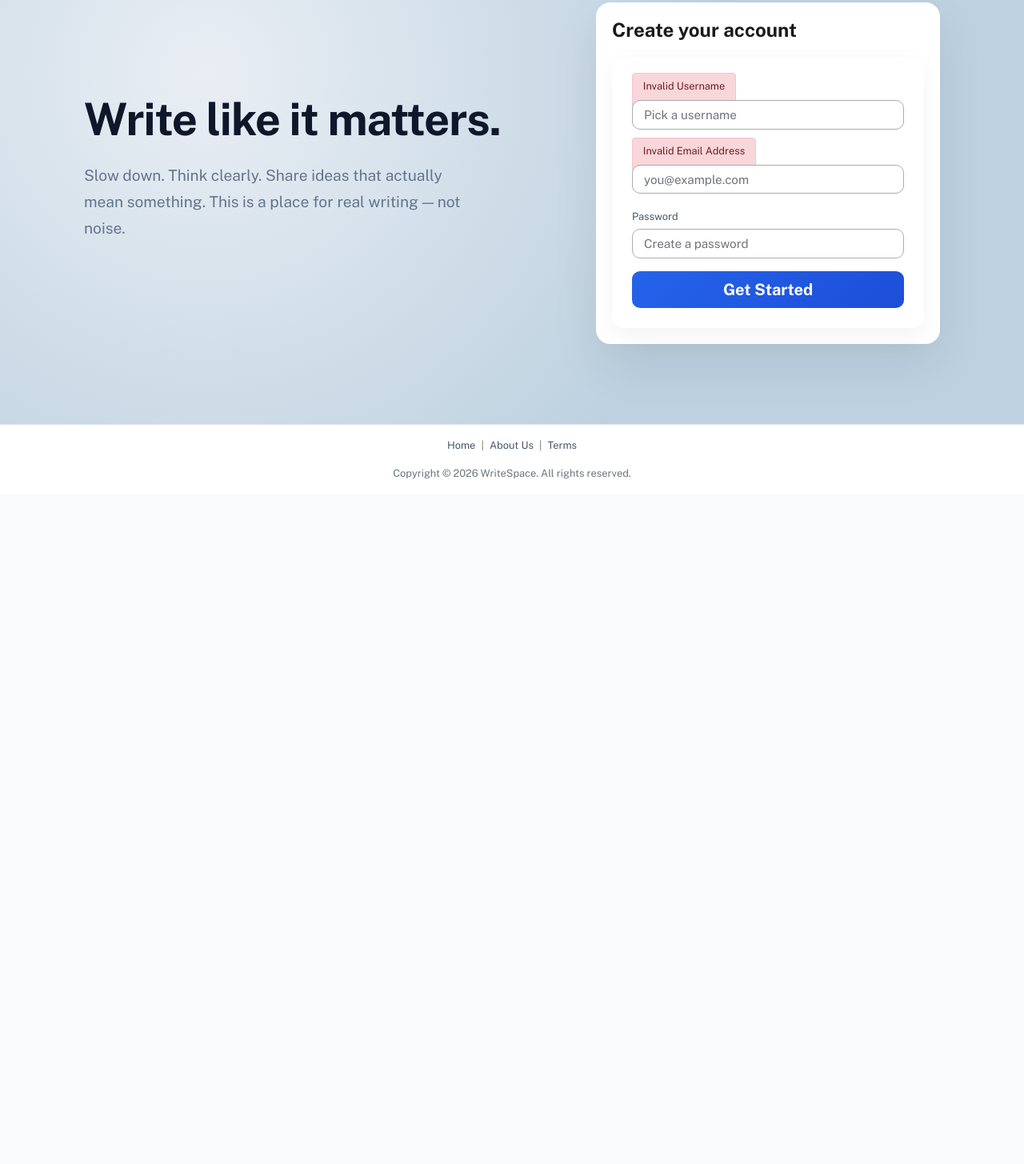
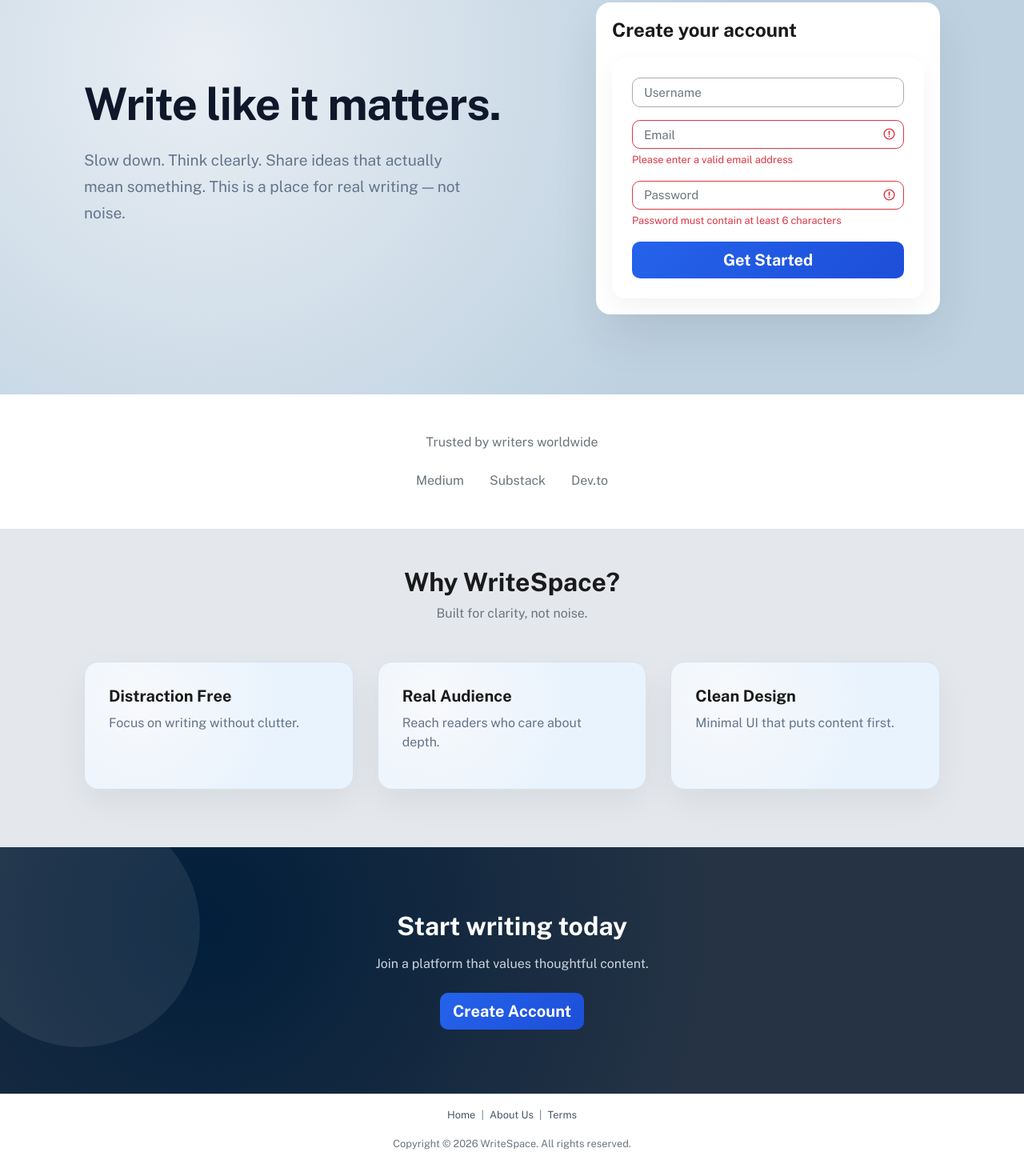
Before and after one commit to anilbegin/react-basic-resource, a plain HTML site: page html-templates/index.html in a window 1280 px wide. Shown: the part 165-1620 px from the top of the page at 80% size. Before the commit the page ends 800 px from the top, so only its background shows below. Drawn offline with nearby package versions, Linux system fonts and the light colour scheme.

Commit message:
improved UI, added social section and CTA

```diff
--- a/html-templates/index.html
+++ b/html-templates/index.html
@@ -10,7 +10,7 @@
     <link rel="stylesheet" href="main.css" />
   </head>
   <body>
-    <header class="header-bar">
+    <header class="header-bar" id="top">
       <div class="container d-flex flex-column flex-md-row align-items-center p-3">
         <h4 class="my-0 mr-md-auto font-weight-normal">
           <a href="index.html" class="text-white">
@@ -49,40 +49,35 @@
           </div>
 
           <!-- RIGHT FORM -->
+
           <div class="hero-card">
             <h4>Create your account</h4>
 
             <form>
               <div class="form-group">
-                <label for="username-register" class="text-muted mb-1">
-                  <small>Username</small>
-                </label>
-                <input class="form-control" type="text" placeholder="Pick a username" />
-                <div class="alert alert-danger small liveValidateMessage liveValidateMessage--visible">
-                  Invalid Username
+                <input class="form-control" type="text" placeholder="Username" />
+                <div class="invalid-feedback">
+                  Username must contain atleast 4 characters
                 </div>
               </div>
 
               <div class="form-group">
-                <label for="email-register" class="text-muted mb-1">
-                  <small>Email</small>
-                </label>
-                <input class="form-control" type="email" placeholder="you@example.com" />
-                <div class="alert alert-danger small liveValidateMessage liveValidateMessage--visible">
-                  Invalid Email Address
+                <input class="form-control is-invalid" type="email" placeholder="Email" />
+                <div class="invalid-feedback">
+                  Please enter a valid email address
                 </div>
               </div>
 
               <div class="form-group">
-                <label for="password-register" class="text-muted mb-1">
-                  <small>Password</small>
-                </label>
-                <input class="form-control" type="password" placeholder="Create a password" />
+                <input class="form-control is-invalid" type="password" placeholder="Password" />
                 <!-- only to be included when there is an Error
                 <div class="alert alert-danger small liveValidateMessage liveValidateMessage--visible">
                   Invalid Password
                 </div>
                 -->
+                <div class="invalid-feedback">
+                  Password must contain at least 6 characters
+                </div>
               </div>
 
               <button class="btn btn-success btn-block btn-lg mt-3">
@@ -95,9 +90,69 @@
       </div>
 
     <!-- End of New Hero Section -->
-    <footer class="border-top text-center small text-muted py-3">
-      <p><a href="index.html" class="mx-1">Home</a> | <a class="mx-1" href="about-us.html">About Us</a> | <a class="mx-1" href="terms.html">Terms</a></p>
-      <p class="m-0">Copyright &copy; 2026 <a href="/" class="text-muted">WriteSpace</a>. All rights reserved.</p>
-    </footer>
+     <!-- SOCIAL PROOF -->
+<section class="py-5 text-center bg-white">
+  <div class="container">
+    <p class="text-muted mb-4">Trusted by writers worldwide</p>
+
+
+    <div class="d-flex justify-content-center flex-wrap">
+      <span class="text-muted mx-3">Medium</span>
+      <span class="text-muted mx-3">Substack</span>
+      <span class="text-muted mx-3">Dev.to</span>
+    </div>
+  </div>
+</section>
+
+<!-- FEATURES -->
+<section class="py-5 features-section">
+  <div class="container">
+    <div class="text-center mb-5">
+
+      <h2 class="font-weight-bold">Why WriteSpace?</h2>
+      <p class="text-muted">Built for clarity, not noise.</p>
+    </div>
+
+
+    <div class="row">
+
+      <div class="col-md-4 mb-4">
+        <div class="modern-card h-100">
+          <h5>Distraction Free</h5>
+          <p>Focus on writing without clutter.</p>
+        </div>
+      </div>
+
+      <div class="col-md-4 mb-4">
+        <div class="modern-card h-100">
+          <h5>Real Audience</h5>
+          <p>Reach readers who care about depth.</p>
+        </div>
+      </div>
+
+      <div class="col-md-4 mb-4">
+        <div class="modern-card h-100">
+          <h5>Clean Design</h5>
+          <p>Minimal UI that puts content first.</p>
+        </div>
+      </div>
+
+    </div>
+  </div>
+</section>
+
+<!-- CTA -->
+<section class="cta-section text-center">
+  <div class="container">
+    <h2 class="font-weight-bold mb-3">Start writing today</h2>
+    <p class="mb-4">Join a platform that values thoughtful content.</p>
+  <!--  <button class="btn btn-success btn-lg">Create Account</button> -->
+    <a href="#top" class="btn btn-success btn-lg">Create Account</a>
+</div>
+</section>
+<footer class="border-top text-center small text-muted py-3">
+  <p><a href="index.html" class="mx-1">Home</a> | <a class="mx-1" href="about-us.html">About Us</a> | <a class="mx-1" href="terms.html">Terms</a></p>
+  <p class="m-0">Copyright &copy; 2026 <a href="/" class="text-muted">WriteSpace</a>. All rights reserved.</p>
+</footer>
   </body>
 </html>
--- a/html-templates/main.css
+++ b/html-templates/main.css
@@ -1,3 +1,7 @@
+html {
+  scroll-behavior: smooth; /* clicking on create account CTA section scrolls up smoothly */
+}
+
 body {
   font-family: "Public Sans", sans-serif;
 }
@@ -727,10 +731,27 @@ a {
   max-width: 1100px;
 }
 .modern-card {
+  height: 100%;
   background: radial-gradient(circle at 20% 30%, #f8f9fb, #e9f3fd 60%);
   padding: 30px;
   border-radius: 18px;
-  box-shadow: 0 20px 40px rgba(0, 0, 0, 0.06);
+  border: 1px solid #d9e0ea; /* separation of boxes */
+  box-shadow: 0 15px 40px rgba(0, 0, 0, 0.06);
+  transition: transform 0.25s ease, box-shadow 0.25s ease;
+}
+
+.modern-card:hover {
+  transform: translateY(-6px) scale(1.01);
+  box-shadow: 0 30px 70px rgba(0, 0, 0, 0.12);
+}
+
+.modern-card h5 {
+  margin-bottom: 10px;
+  font-weight: 600;
+}
+
+.modern-card p {
+  color: #64748b;
 }
 
 /*CSS for the new Hero section*/
@@ -927,3 +948,46 @@ a {
 .list-group-item.active {
   background: radial-gradient(circle at 20% 30%, #021e3af4, #344357ee 60%)!important;
 }
+
+.features-section {
+  background: #e4e8ec; /* light grey-blue */
+}
+
+/* CTA Section */
+.cta-section {
+  background: radial-gradient(circle at 20% 30%, #021e3a, #253345 60%);
+  color: white;
+  padding: 80px 0;
+  position: relative;
+  overflow: hidden;
+}
+
+.cta-section h2 {
+  color: #ffffff;
+}
+
+.cta-section p {
+  color: #cbd5e1;
+}
+
+.cta-section::before {
+  content: "";
+  position: absolute;
+  width: 300px;
+  height: 300px;
+  background: rgba(255,255,255,0.08);
+  border-radius: 50%;
+  top: -50px;
+  left: -50px;
+}
+
+/* Button polish */
+.cta-section .btn-success {
+  background: linear-gradient(135deg, #2563eb, #1d4ed8);
+  border: none;
+}
+
+.cta-section .btn-success:hover {
+  transform: translateY(-2px);
+  box-shadow: 0 10px 25px rgba(37, 99, 235, 0.3);
+}
```
